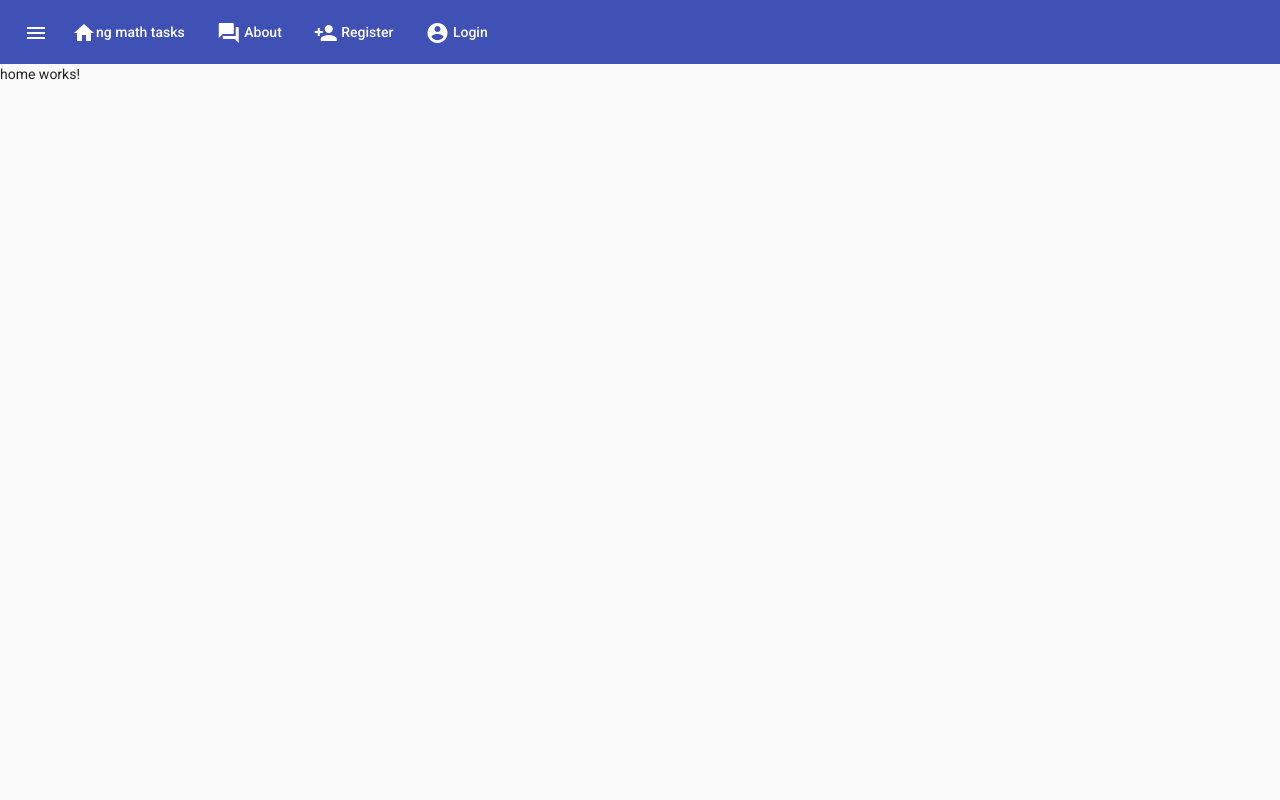
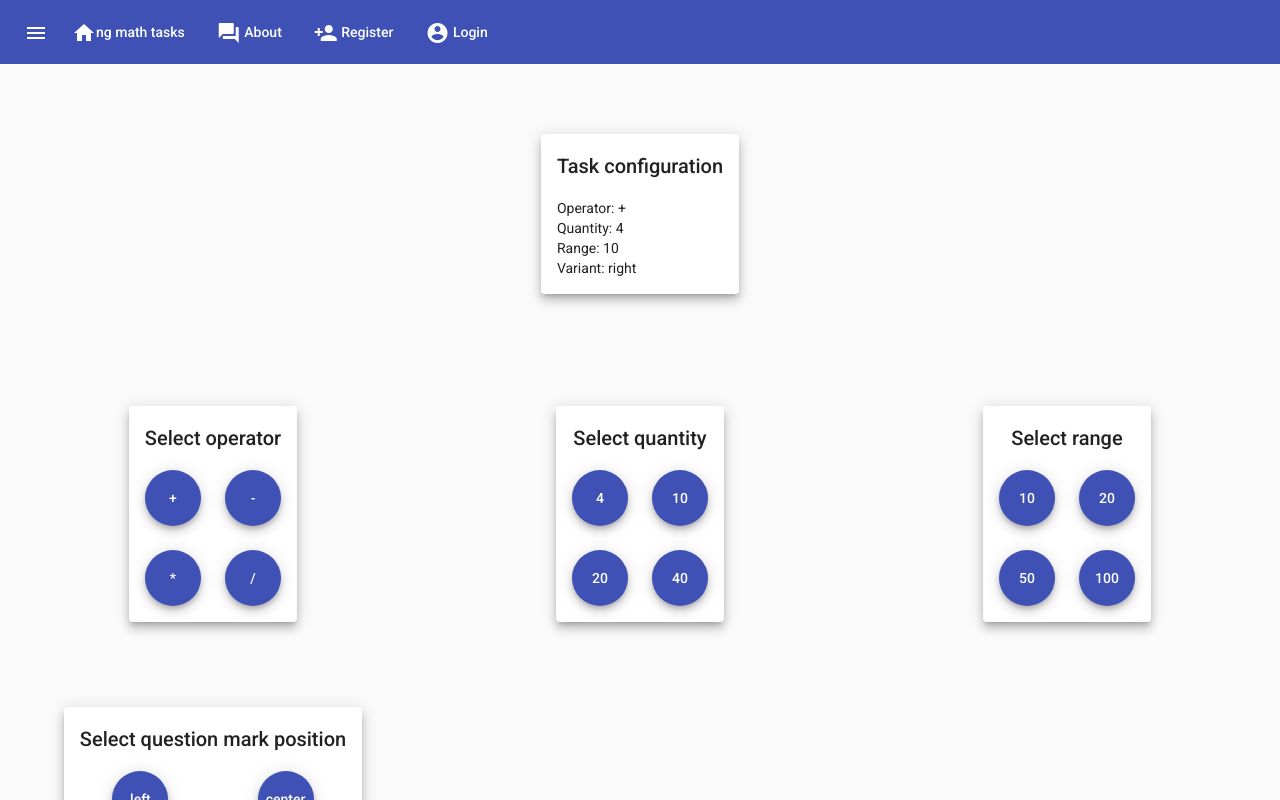
Before and after one commit to pawel-bialas/ng-math-tasks, an Angular app: page / in a window 1280 px wide. Built offline with nearby package versions, Linux system fonts and the light colour scheme.

Commit message:
task setup component

```diff
--- a/src/app/routing/routes.ts
+++ b/src/app/routing/routes.ts
@@ -3,11 +3,12 @@ import {HomeComponent} from "../views/home/home.component";
 import {LoginComponent} from "../views/login/login.component";
 import {AboutComponent} from "../views/about/about.component";
 import {RegisterComponent} from "../views/register/register.component";
+import {TaskSetupComponent} from "../views/basic-task/task-setup/task-setup.component";
 
 
 
 export const ROUTES: Routes = [
-  {path: '', component: HomeComponent},
+  {path: '', component: TaskSetupComponent},
   {path: 'about', component: AboutComponent},
   {path: 'login', component: LoginComponent},
   {path: 'register', component: RegisterComponent}
--- a/src/app/views/basic-task/model/TaskRange.ts
+++ b/src/app/views/basic-task/model/TaskRange.ts
@@ -1,6 +1,6 @@
 export enum TaskRange {
   range_10 = 10,
   range_20 = 20,
-  range_60 = 50,
+  range_50 = 50,
   range_100 = 100
 }
--- a/src/app/views/basic-task/service/task-config.service.ts
+++ b/src/app/views/basic-task/service/task-config.service.ts
@@ -3,22 +3,32 @@ import {BehaviorSubject, Observable} from 'rxjs';
 import {TaskConfig} from '../model/TaskConfig';
 import {TaskQMarkPosition} from '../model/TaskQMarkPosition';
 import {TaskMathOperator} from '../model/TaskMathOperator';
+import {TaskRange} from "../model/TaskRange";
+import {TaskQuantity} from "../model/TaskQuantity";
 
 @Injectable({
   providedIn: 'root'
 })
 export class TaskConfigService {
 
-  private taskOptions = new BehaviorSubject(new TaskConfig(4, 10, TaskQMarkPosition.right, TaskMathOperator.mathOperator_add, false));
+  private taskOptions = new BehaviorSubject(new TaskConfig(TaskQuantity.quantity_4, TaskRange.range_10, TaskQMarkPosition.qMarkPosition_right, TaskMathOperator.mathOperator_add, false));
   data$: Observable<TaskConfig> = this.taskOptions.asObservable();
 
   constructor() { }
 
   updateSetup(tasksOptions: TaskConfig): void{
+    console.log(tasksOptions);
     this.taskOptions.next(tasksOptions);
+
   }
 
   resetSetup(): void {
-  this.taskOptions = new BehaviorSubject(new TaskConfig(4, 10, TaskQMarkPosition.right, TaskMathOperator.mathOperator_add, false));
+  this.taskOptions = new BehaviorSubject(new TaskConfig(4, 10, TaskQMarkPosition.qMarkPosition_right, TaskMathOperator.mathOperator_add, false));
+  }
+
+  createTask(tasksOptions: TaskConfig){
+    tasksOptions.isReady = true;
+    this.taskOptions.next(tasksOptions);
+
   }
 }
--- a/src/app/views/basic-task/task-setup/task-setup.component.html
+++ b/src/app/views/basic-task/task-setup/task-setup.component.html
@@ -1,56 +1,135 @@
-
-
+<mat-grid-list [cols]=1 [rowHeight]="rowHeight">
+  <mat-grid-tile>
+    <mat-card class="mat-elevation-z7" >
+      <mat-card-content>
+        <h2 >Task configuration</h2>
+        <div class="task-config">
+          <span>Operator: {{taskConfig.mathOperator}}</span>
+          <span>Quantity: {{taskConfig.quantity}}</span>
+          <span>Range: {{taskConfig.range}}</span>
+          <span>Variant: {{taskConfig.qMarkPosition.toString()}}</span>
+        </div>
+      </mat-card-content>
+    </mat-card>
+  </mat-grid-tile>
+</mat-grid-list>
 <mat-grid-list [cols]="cols" [rowHeight]="rowHeight">
-
-  <mat-grid-tile
-  >
-
-    <mat-card class="course-card mat-elevation-z7">
-
-      <mat-card-header>
-
-        <mat-card-title>Select operator</mat-card-title>
-
-      </mat-card-header>
-
+  <mat-grid-tile>
+    <mat-card class="mat-elevation-z7">
       <mat-card-content>
-        <div class="options-area">
-
+        <h2 >Select operator</h2>
+        <div class="options-area" id="mathOperator">
           <div class="setup-option">
-              <button mat-fab color="accent" (click)="updateOperator(mathOperator.mathOperator_add)">
+            <button mat-fab color="primary" (click)="updateOperator(mathOperator.mathOperator_add)">
               +
             </button>
           </div>
           <div class="setup-option">
-              <button mat-fab color="accent" (click)="updateOperator(mathOperator.mathOperator_subtract)">
+            <button mat-fab color="primary" (click)="updateOperator(mathOperator.mathOperator_subtract)">
               -
             </button>
           </div>
           <div class="setup-option">
-              <button mat-fab color="accent" (click)="updateOperator(mathOperator.mathOperator_multiply)">
+            <button mat-fab color="primary" (click)="updateOperator(mathOperator.mathOperator_multiply)">
               *
             </button>
           </div>
-          </div>
           <div class="setup-option">
-            <button mat-fab color="accent" (click)="updateOperator(mathOperator.mathOperator_divide)">
+            <button mat-fab color="primary" (click)="updateOperator(mathOperator.mathOperator_divide)">
               /
             </button>
           </div>
+        </div>
+      </mat-card-content>
+    </mat-card>
+  </mat-grid-tile>
+  <mat-grid-tile>
+    <mat-card class="mat-elevation-z7">
+      <mat-card-content>
+        <h2 >Select quantity</h2>
+        <div class="options-area" id="taskQuantity">
+          <div class="setup-option">
+            <button mat-fab color="primary" (click)="updateQuantity(taskQuantity.quantity_4)">
+              4
+            </button>
+          </div>
+          <div class="setup-option">
+            <button mat-fab color="primary" (click)="updateQuantity(taskQuantity.quantity_10)">
+              10
+            </button>
+          </div>
+          <div class="setup-option">
+            <button mat-fab color="primary" (click)="updateQuantity(taskQuantity.quantity_20)">
+              20
+            </button>
+          </div>
+          <div class="setup-option">
+            <button mat-fab color="primary" (click)="updateQuantity(taskQuantity.quantity_40)">
+              40
+            </button>
+          </div>
+
+        </div>
+
       </mat-card-content>
 
-      <mat-card-actions class="course-actions">
+    </mat-card>
+  </mat-grid-tile>
+  <mat-grid-tile>
+    <mat-card class="mat-elevation-z7">
+      <mat-card-content>
+        <h2 >Select range</h2>
+        <div class="options-area" id="taskRange">
 
-        <button mat-raised-button color="accent" (click)="editCourse(course)">
-          UPDATE
+          <div class="setup-option">
+            <button mat-fab color="primary" (click)="updateRange(taskRange.range_10)">
+              10
             </button>
+          </div>
+          <div class="setup-option">
+            <button mat-fab color="primary" (click)="updateRange(taskRange.range_20)">
+              20
+            </button>
+          </div>
+          <div class="setup-option">
+            <button mat-fab color="primary" (click)="updateRange(taskRange.range_50)">
+              50
+            </button>
+          </div>
+          <div class="setup-option">
+            <button mat-fab color="primary" (click)="updateRange(taskRange.range_100)">
+              100
+            </button>
+          </div>
+        </div>
 
-      </mat-card-actions>
-
-
+      </mat-card-content>
 
     </mat-card>
-
+  </mat-grid-tile>
+  <mat-grid-tile>
+    <mat-card class="mat-elevation-z7">
+      <mat-card-content>
+        <h2 >Select question mark position</h2>
+        <div class="options-area" id="qMarkPosition">
+          <div class="setup-option">
+            <button mat-fab color="primary" (click)="updateVariant(qMarkPosition.qMarkPosition_left)">
+              left
+            </button>
+          </div>
+          <div class="setup-option">
+            <button mat-fab color="primary" (click)="updateVariant(qMarkPosition.qMarkPosition_center)">
+              center
+            </button>
+          </div>
+          <div class="setup-option">
+            <button mat-fab color="primary" (click)="updateVariant(qMarkPosition.qMarkPosition_right)">
+              right
+            </button>
+          </div>
+        </div>
+      </mat-card-content>
+    </mat-card>
   </mat-grid-tile>
 
 
--- a/src/app/views/basic-task/task-setup/task-setup.component.scss
+++ b/src/app/views/basic-task/task-setup/task-setup.component.scss
@@ -1,4 +1,31 @@
+mat-card-content > h2 {
+  text-align: center;
+}
+
+
+.option-card{
+  width: 32vw;
+}
+
 .options-area {
   display: grid;
-  grid-template-columns: 1fr 1fr 1fr;
+  grid-template-columns: 1fr 1fr;
+  grid-gap: 3vh;
 }
+
+.setup-option {
+  display: flex;
+  justify-content: center;
+  align-items: center;
+}
+
+.title_center {
+  display: flex;
+  justify-content: center;
+  align-items: center;
+}
+
+.task-config {
+  display: flex;
+  flex-direction: column;
+}
--- a/src/app/views/basic-task/task-setup/task-setup.component.ts
+++ b/src/app/views/basic-task/task-setup/task-setup.component.ts
@@ -17,13 +17,14 @@ export class TaskSetupComponent implements OnInit {
 
   //Display properties
   cols = 1;
-  rowHeight = '500px';
+  rowHeight = '300px';
 
   //Object properties
   taskConfig: TaskConfig = new TaskConfig(TaskQuantity.quantity_4, TaskRange.range_10, TaskQMarkPosition.qMarkPosition_right, TaskMathOperator.mathOperator_add, false);
   qMarkPosition = TaskQMarkPosition;
   mathOperator = TaskMathOperator;
-
+  taskQuantity = TaskQuantity;
+  taskRange = TaskRange;
   constructor(
               private responsive: BreakpointObserver, private taskConfigService: TaskConfigService) {
   }
@@ -38,7 +39,7 @@ export class TaskSetupComponent implements OnInit {
                 .subscribe(result => {
 
                     this.cols = 3;
-                    this.rowHeight = "500px";
+                    this.rowHeight = "300px";
 
 
                     const breakpoints = result.breakpoints;
@@ -48,7 +49,7 @@ export class TaskSetupComponent implements OnInit {
                     }
                     else if (breakpoints[Breakpoints.HandsetPortrait]) {
                         this.cols = 1;
-                        this.rowHeight = "430px";
+                        this.rowHeight = "230px";
                     }
                     else if (breakpoints[Breakpoints.HandsetLandscape]) {
                         this.cols = 1;
@@ -79,15 +80,30 @@ export class TaskSetupComponent implements OnInit {
   }
 
   updateOperator(operator: TaskMathOperator): void {
+    let currentSection = document.getElementById('mathOperator');
+    if (currentSection) {
+      let buttons = currentSection.getElementsByTagName('button');
+      console.log(buttons);
+      // @ts-ignore
+      for (let button of buttons) {
+        if (operator === button.innerText) {
+          console.log('asd');
+        }
+      }
+    }
+
     this.taskConfig.mathOperator = operator;
     this.taskConfigService.updateSetup(this.taskConfig);
   }
 
-  updateProperty(propNameToken: string){
-    if (propNameToken in this.taskConfig) {
-
-    }
-  }
+  // updateProperty(propNameToken: string){
+  //   for (let taskConfigKey in this.taskConfig ) {
+  //     if (taskConfigKey === propNameToken) {
+  //       // @ts-ignore
+  //       this.taskConfig[taskConfigKey] = propNameToken;
+  //     }
+  //   }
+  // }
 
   resetSetup(){
     this.taskConfigService.updateSetup(new TaskConfig(TaskQuantity.quantity_4, TaskRange.range_10, TaskQMarkPosition.qMarkPosition_right, TaskMathOperator.mathOperator_add, false));
```
Also changed, not shown: src/app/views/basic-task/service/task-create.service.ts (added, +9 -0 lines). Lines whose indentation alone changed are shown as unchanged.
